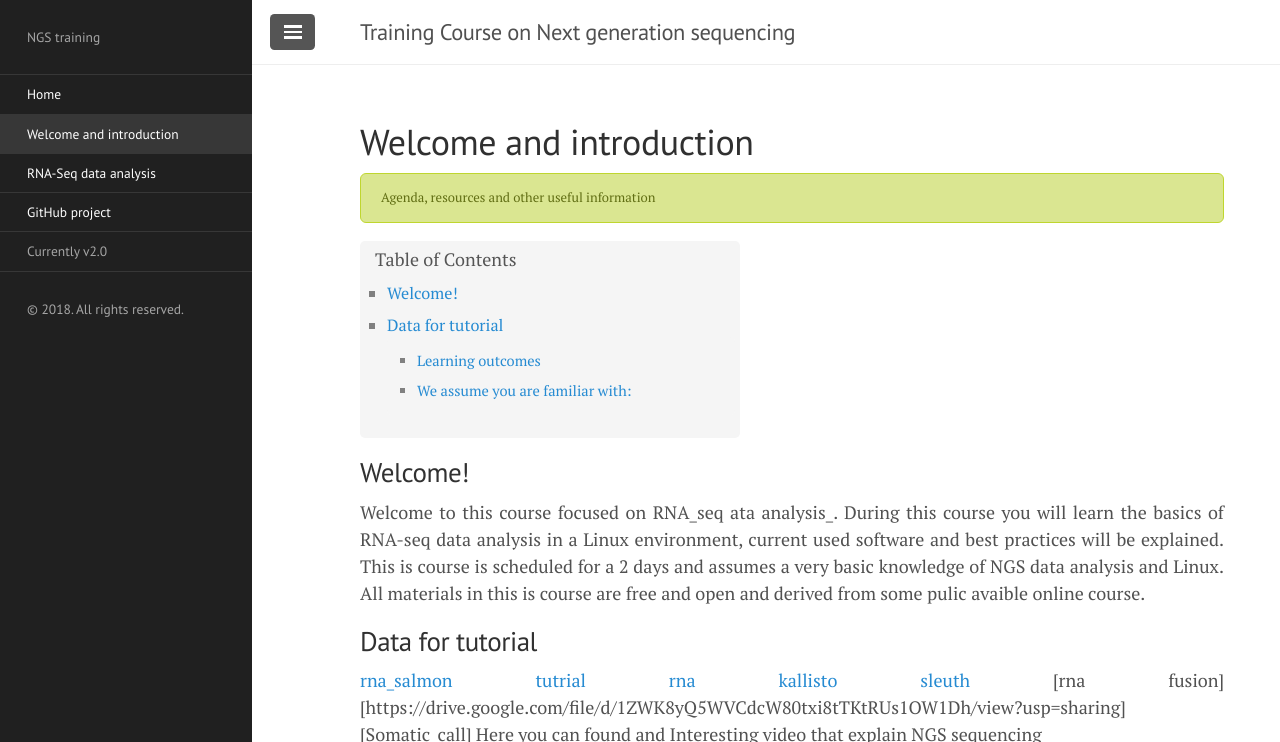
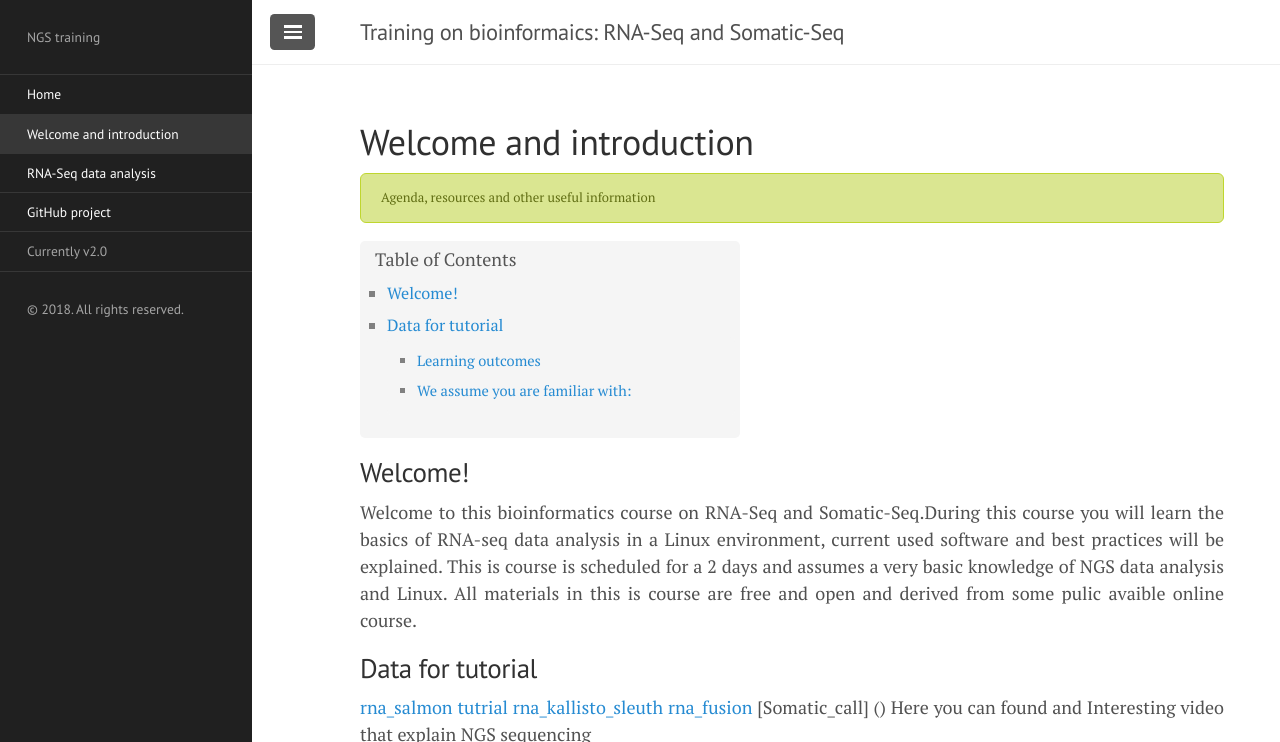
Before and after one commit to bioinfo-dirty-jobs/master_course, a Jekyll site: the page built from lectures/01.welcome.md, in a window 1280 px wide and 900 px high, cut to the strip 0-742 px from the top of the window. Built offline with Jekyll 4.4.1, drawn with Linux system fonts in a browser that asks for light colours; nearby versions of some CDN libraries; some of the changed text lies outside the part shown.

Commit message:
modify pages

```diff
--- a/_config.yml
+++ b/_config.yml
@@ -4,15 +4,15 @@
 permalink:           pretty
 
 # Setup
-title:               Training Course on Next generation sequencing
-tagline:             Training Course on Next generation sequencing
+title:               "Training on bioinformaics: RNA-Seq and Somatic-Seq"
+tagline:             "Training on bioinformaics: RNA-Seq, Somatc-seq"
 description:         NGS training
-url:                 'https://bioinfo-dirty-jobs.github.io/NGSBASE/'
-baseurl:             '/NGSBASE/'
+url:                 'https://bioinfo-dirty-jobs.github.io/master_course/'
+baseurl:             ''
 twitter_username:
 github_username:  bioinfo-dirty-jobs
-pages_url: https://bioinfo-dirty-jobs.github.io/NGSBASE
-github_url: https://bioinfo-dirty-jobs.github.io/NGSBASE
+pages_url: https://bioinfo-dirty-jobs.github.io/master_course
+github_url: https://bioinfo-dirty-jobs.github.io/master_course
 
 # Custom vars
 version:             2.0
--- a/lectures/01.welcome.md
+++ b/lectures/01.welcome.md
@@ -6,15 +6,15 @@ summary: "Agenda, resources and other useful information"
 
 ## Welcome!
 
-Welcome to this course focused on RNA_seq ata analysis_. During this course you will learn the basics of RNA-seq data analysis in a Linux environment, current used software and best practices will be explained.
+Welcome to this bioinformatics course on RNA-Seq and Somatic-Seq.During this course you will learn the basics of RNA-seq data analysis in a Linux environment, current used software and best practices will be explained.
 This is course is scheduled for a 2 days and assumes a very basic knowledge of NGS data analysis and Linux.
 All materials in this is course are free and open and derived from some pulic avaible online course.
 
 ## Data for tutorial
 [rna_salmon tutrial](https://drive.google.com/file/d/1ggGtM_LtyoCqUMI8buKxZRol7T4dV4TK/view?usp=sharing)
-[rna kallisto sleuth](https://drive.google.com/file/d/1Qa7sw7bBubd5A6-KSKGRoiwdVr4X-IBS/view?usp=sharing)
-[rna fusion][https://drive.google.com/file/d/1ZWK8yQ5WVCdcW80txi8tTKtRUs1OW1Dh/view?usp=sharing]
-[Somatic_call]
+[rna_kallisto_sleuth](https://drive.google.com/file/d/1Qa7sw7bBubd5A6-KSKGRoiwdVr4X-IBS/view?usp=sharing)
+[rna_fusion](https://drive.google.com/file/d/1ZWK8yQ5WVCdcW80txi8tTKtRUs1OW1Dh/view?usp=sharing)
+[Somatic_call] ()
 Here you can found and Interesting video that explain NGS sequencing
 
 [![Sequencing](https://www.youtube.com/watch?v=MvuYATh7Y74/0.jpg)](https://www.youtube.com/watch?v=MvuYATh7Y74)
@@ -94,5 +94,5 @@ Title | Lecture/Practical
 
 Title | Lecture/Practical
 ------|-------------------
-** Somatic calling  ** | Lecture /Practical
-** GATK best practize **| Lecture /Practical
+**Somatic calling** | Lecture /Practical
+**GATK best practize**| Lecture /Practical
```
Also changed, not shown: index.md (+2 -2 lines), lectures/02.rnaseq_pileline.md (+14 -6 lines), 11 other files.
